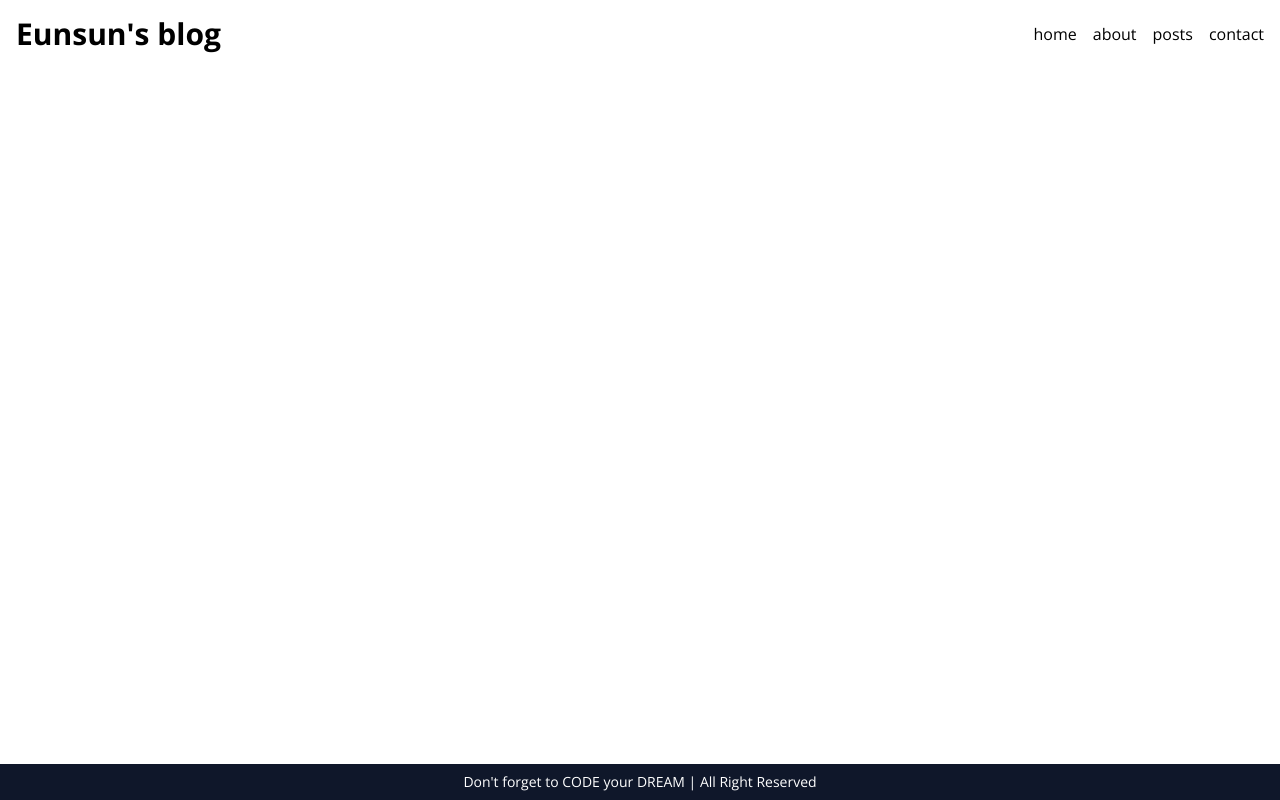
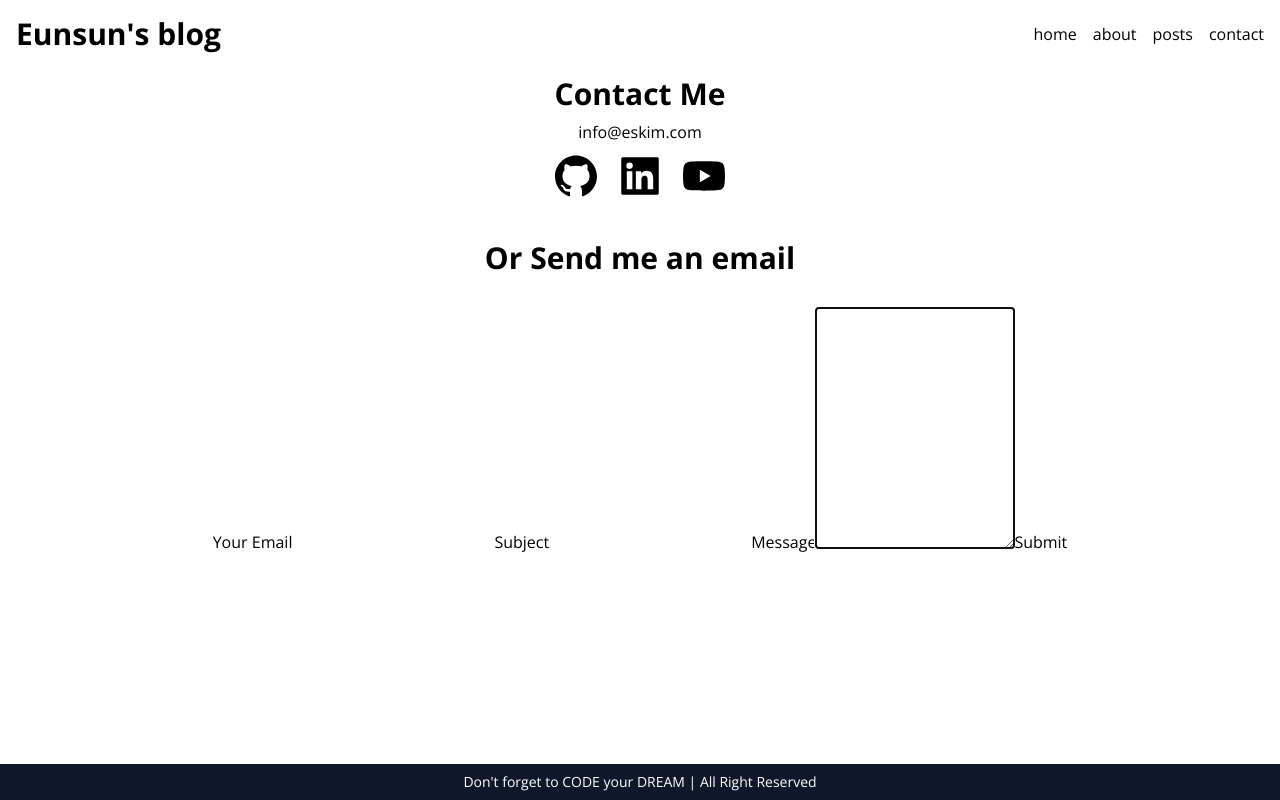
Before and after one commit to EUNSUN23/next-learning-static-blog, a Next.js app: page /contact in a window 1280 px wide. Built offline with nearby package versions, Linux system fonts and the light colour scheme.

Commit message:
[About/Contact] 페이지 컴포넌트 추가

```diff
--- a/src/app/about/page.tsx
+++ b/src/app/about/page.tsx
@@ -1,8 +1,28 @@
 import React from 'react';
+import Hero from "@/components/Hero";
 
+const TITLE_CLASS = 'bg-gray-100 shadow-lg p-8 m-8 text-gray-800 my-2';
 function AboutPage() {
     return (
-        <div></div>
+        <>
+            <Hero/>
+            <section className={TITLE_CLASS}>
+                <h2>Who Am I?</h2>
+                <p>
+                    개발을 사랑하는 프론트엔드 개발자 <br/>
+                    사람과 디자인을 담는 웹앱을 만들고 있음
+                </p>
+                <h2>Career</h2>
+                <p>구글러(-Now)<br/>
+                    메이스북(-2019)<br/>
+                    삼준전자(-2015)
+                </p>
+                <h2 className={TITLE_CLASS}>Skills</h2>
+                <p>React, Vue, Node<br/>
+                </p>
+
+            </section>
+        </>
     );
 }
 
--- a/src/app/contact/page.tsx
+++ b/src/app/contact/page.tsx
@@ -1,8 +1,31 @@
 import React from 'react';
+import {AiFillGithub, AiFillLinkedin, AiFillYoutube} from "react-icons/ai";
+import ContactForm from "@/components/ContactForm";
+
+const LINKS = [
+    {icon: <AiFillGithub/>, url: ''},
+    {icon: <AiFillLinkedin/>, url: ''},
+    {icon: <AiFillYoutube/>, url: ''},
+
+]
 
 function ContactPage() {
     return (
-        <div></div>
+        <section className='flex flex-col items-center'>
+            <h2 className='text-3xl font-bold my-2'>Contact Me</h2>
+            <p>info@eskim.com</p>
+            <ul className='flex gap-4 my-2'> {/*웹앱 바깥의 다른 url 이동할때에는 a태그 */}
+                {LINKS.map((link, index) =>
+                    <a key={index}
+                       href={link.url}
+                       target='_blank'
+                       rel='noreferrer'
+                       className='text-5xl hover:text-yellow-400'
+                    >{link.icon}</a>)}
+            </ul>
+            <h2 className='text-3xl font-bold my-8'>Or Send me an email</h2>
+            <ContactForm/>
+        </section>
     );
 }
 
--- /dev/null
+++ b/src/components/ContactForm.tsx
@@ -0,0 +1,35 @@
+'use client';
+import React, {ChangeEvent, FormEvent, useState} from 'react';
+
+type Form = {
+    from:string;
+    subject: string;
+    message: string;
+}
+function ContactForm() {
+    const [form, setForm] = useState<Form>({from:'', subject:'', message:''});
+    const onChange = (e: ChangeEvent<HTMLInputElement | HTMLTextAreaElement>) => {
+        const {name, value} = e.target;
+        setForm((prev) => ({...prev, [name]:value}))
+    }
+
+    const onSubmit = (e:FormEvent<HTMLFormElement>) => {
+        e.preventDefault();
+        console.log(form)
+    }
+    return (
+        <>
+            <form onSubmit={onSubmit}>
+                <label htmlFor="from">Your Email</label>
+                <input type="email" id="from" name="from" required autoFocus value={form.from} onChange ={onChange}/>
+                <label htmlFor="subject">Subject</label>
+                <input type="text" id="subject" name="subject" required autoFocus value={form.subject} onChange ={onChange}/>
+                <label htmlFor="message">Message</label>
+                <textarea rows={10} id="message" name="message" required autoFocus value={form.message} onChange ={onChange}/>
+                <button>Submit</button>
+            </form>
+        </>
+    );
+}
+
+export default ContactForm;
```
